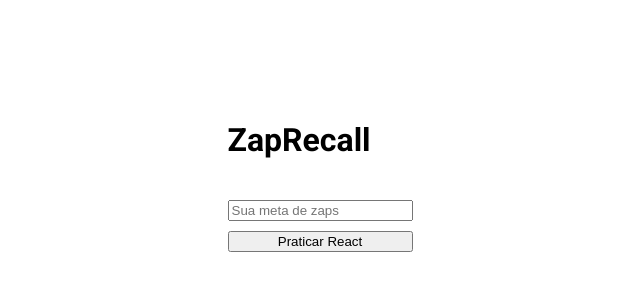
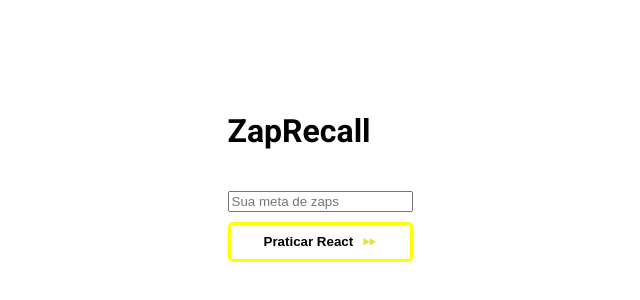
Before and after one commit to SilasFr/projeto_08_zapp_recall, a React (Create React App) app: page / in a window 1280 px wide. Shown: the part 232-532 px from the top of the page, without its empty margins (328-968 px from the left). Built offline with nearby package versions, Linux system fonts and the light colour scheme.

Commit message:
componetizando funções e criando telas pt1

```diff
--- a/public/index.html
+++ b/public/index.html
@@ -1,5 +1,6 @@
 <!DOCTYPE html>
 <html lang="pt-br">
+
 <head>
   <meta charset="utf-8" />
   <meta name="viewport" content="width=device-width, initial-scale=1" />
@@ -9,8 +10,15 @@
   <link href="https://fonts.googleapis.com/css2?family=Roboto:wght@300;400;500;700&display=swap" rel="stylesheet">
   <link rel="stylesheet" href="style.css">
 </head>
+
 <body>
   <noscript>You need to enable JavaScript to run this app.</noscript>
-    <div class="root"></div>
+  <div class="root">
+
+  </div>
+
+  <script type="module" src="https://unpkg.com/ionicons@5.5.2/dist/ionicons/ionicons.esm.js"></script>
+<script nomodule src="https://unpkg.com/ionicons@5.5.2/dist/ionicons/ionicons.js"></script>
 </body>
+
 </html>
--- a/public/style.css
+++ b/public/style.css
@@ -23,3 +23,20 @@
     flex-direction: column;
     gap: 10px;
 }
+
+.big-btn{
+    background-color: #fff;
+    border: 3px solid yellow;
+    border-radius: 5px;
+    height: 40px;
+    font-weight: bold;
+
+    display: flex;
+    align-items: center;
+    justify-content: center;
+    gap: 10px;
+}
+
+.big-btn ion-icon{
+    color: #e2e245;
+}
--- a/src/components/App.jsx
+++ b/src/components/App.jsx
@@ -2,32 +2,30 @@
 import Flashcards from './Flashcards'
 
 export default function App() {
+	const [screen, setScreen] = React.useState(<Start />)
 	return (
 		<>
-			<Screen/>
+			{screen}
 		</>
 	)
-}
-
-function Screen(){
+	function Start() {
+		let target = 0
 		return (
-	   <Start/>
-	)
-}
-
-function Start(){
-	let target = 0
-	return(
 			<div className="start">
 				<div className="logo">
 					<h1>ZapRecall</h1>
 				</div>
 				<div className="login">
-			   <input type="text" placeholder="Sua meta de zaps"/>
-			   <button onClick= {()=>{
-					 Flashcards(target)
-				 }}>Praticar React</button>
+					<input type="text" placeholder="Sua meta de zaps" />
+					<button className='big-btn' onClick={() => {
+						setScreen(<Flashcards />)
+					}}>Praticar React
+					<ion-icon name="play-forward-sharp"></ion-icon>
+
+					</button>
 				</div>
 			</div>
 		)
 	}
+
+}
--- a/src/components/Flashcards.jsx
+++ b/src/components/Flashcards.jsx
@@ -1,7 +1,8 @@
 import React from 'react'
+import App from './App'
 
 export default function Flashcards() {
-    const cards = [
+    const userFlashcards = [
         {
             question: 'O que é JSX?',
             answer: 'Uma extensão de linguagem do JavaScript'
@@ -35,16 +36,30 @@
             answer: 'dizer para o React quais informações quando atualizadas devem renderizar a tela novamente'
         }
     ]
+    let index = 0
+    const [flashcard, setflashcard] = React.useState(userFlashcards[0])
+
+    function next() {
+        index++
+        const nextFlashcard = Array.of(userFlashcards)
+        if (index % 2 === 0) {
+            return setflashcard(nextFlashcard[index])
+        } else {
+            return setflashcard(userFlashcards[index])
+        }
+    }
+
     return (
         <>
-            {cards.map((item) => {
-                <div className='front-facing-card'>
-                    <div className='index'>{1}</div>
-                    <div className='question'>item.question</div>
-                </div>
-            })}
+            <div className='card'>
+                <div className='question'>{flashcard.question}</div>
+                <div className='answer'> {flashcard.answer} </div>
+            </div>
 
+            <div className='next'
+                onClick={next} >
+                Next
+            </div>
         </>
-
     )
 }
```
Also changed, not shown: src/components/Success.jsx (added, +15 -0 lines). Lines whose indentation alone changed are shown as unchanged.
